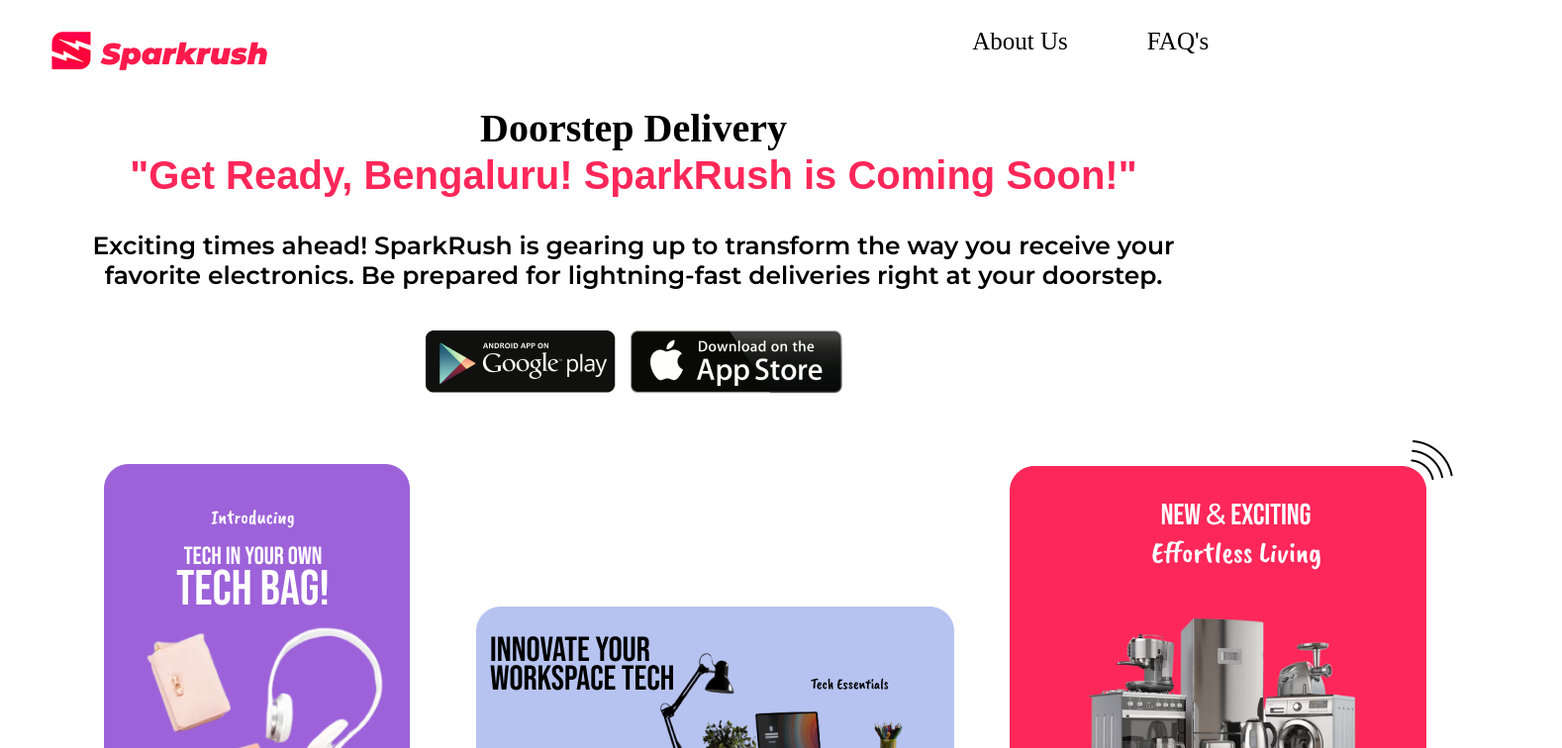
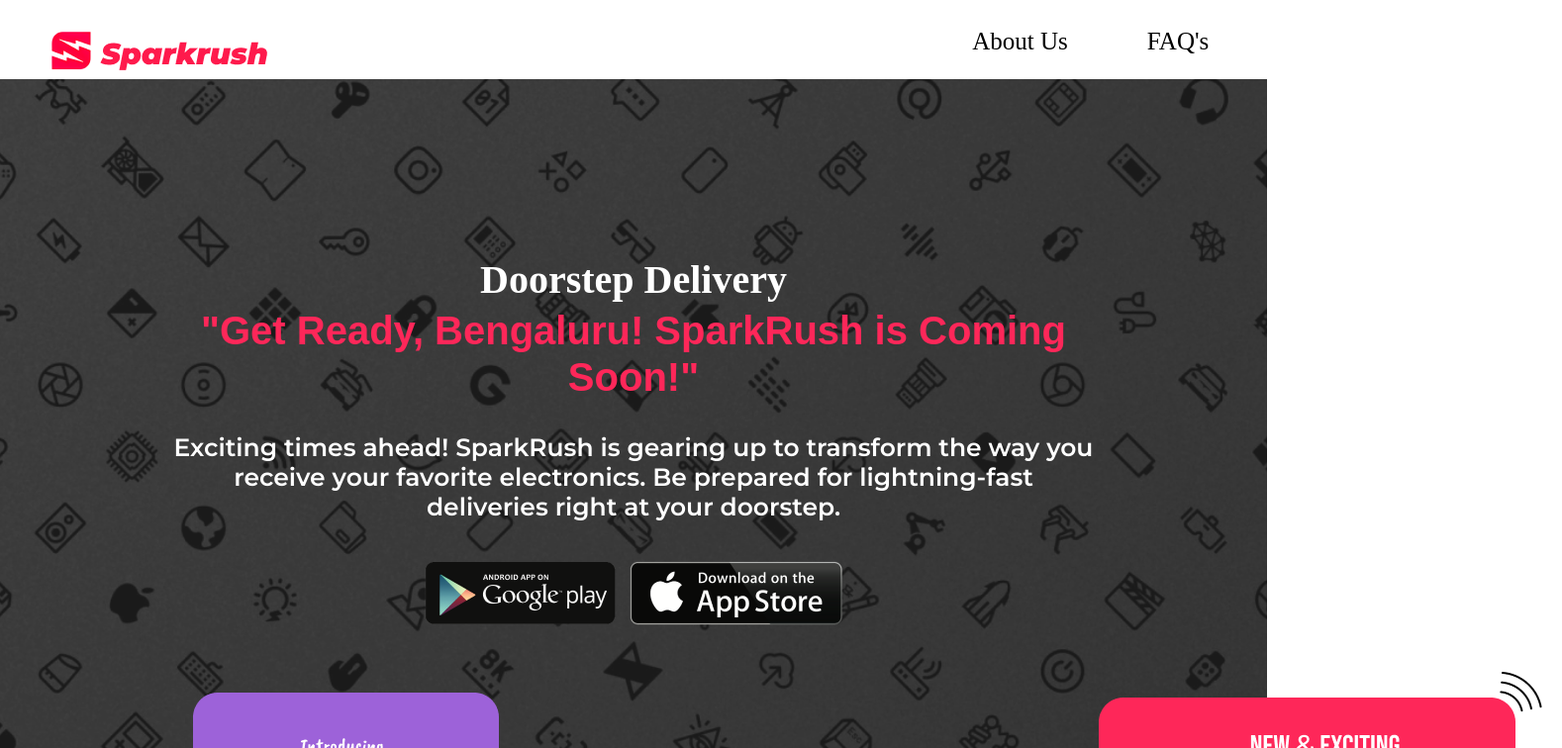
Before and after one commit to gargdev/sparkrushfrontend, a React (Create React App) app: page / in a window 1280 px wide. Shown: the top 756 px of the page at 99% size, 1578 px wide, since content can reach past the window. Built offline with nearby package versions, Linux system fonts and the light colour scheme; a web font is replaced by a local one.

Commit message:
initial commit

```diff
--- a/src/App.css
+++ b/src/App.css
@@ -0,0 +1,3 @@
+.App{
+
+}
--- a/src/components/Hero.js
+++ b/src/components/Hero.js
@@ -7,7 +7,7 @@
 
 const Hero = () => {
   return (
-    <>
+    <div className="hero-parent">
       <div className="container hero">
         <h2 className="primary-heading">Doorstep Delivery</h2>
         <h2>
@@ -30,7 +30,7 @@
           <img src={homeapp} alt="" className="img3" />
         </div>
       </div>
-    </>
+    </div>
   );
 };
 
--- a/src/styles/hero.css
+++ b/src/styles/hero.css
@@ -1,3 +1,10 @@
+.hero-parent{
+    background-image: url("../assets/image\ 2.png"); /* Path to your image */
+    background-size: cover; /* This will make sure your image covers the whole area */
+    background-repeat: no-repeat; /* This will prevent the image from repeating */
+    background-position: center; /* This will center your image in the page */
+    padding: 10rem;
+}
 .hero{
     display: flex;
     flex-direction: column;
@@ -7,7 +14,7 @@
 }
 
 .hero h2{
-    color: #000;
+    color: #fff;
     text-align: center;
     font-family: Elsie Swash Caps;
     font-size: 40px;
@@ -25,7 +32,7 @@
 }
 
 .hero p{
-    color: #000;
+    color: #fff;
     text-align: center;
     font-family: Montserrat;
     font-size: 25px;
```
Also changed, not shown: src/App.js (+8 -7 lines), src/assets/image 2.png (added).
